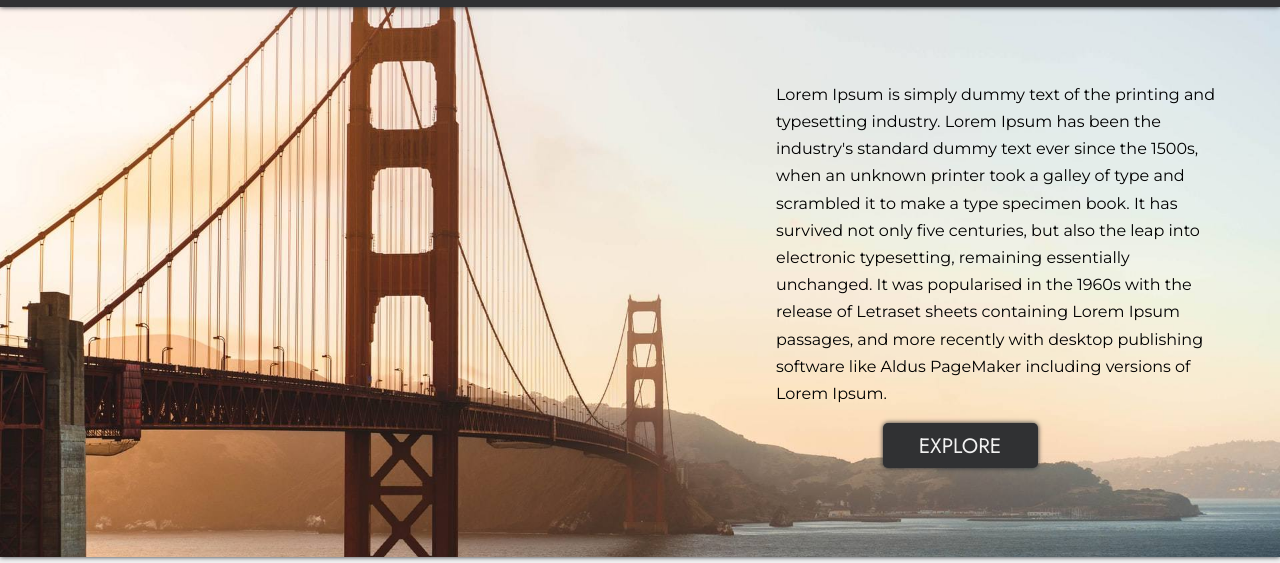
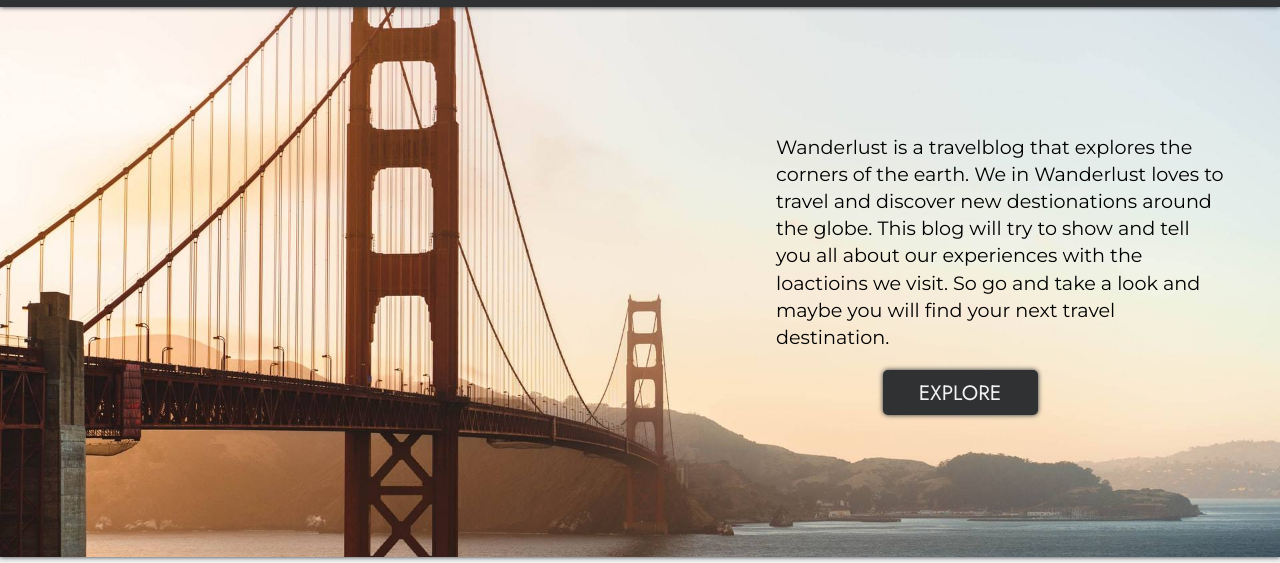
Before and after one commit to martinbolsnes/projectExam1, a plain HTML site: page index.html in a window 1280 px wide. Shown: the part 73-636 px from the top of the page. Drawn offline with Linux system fonts and the light colour scheme; no server answers.

Commit message:
changed paragraph text

```diff
--- a/index.html
+++ b/index.html
@@ -26,13 +26,11 @@
     <main>
         <section class="heroSection">
             <div class="heroBtn__container">
-                <p class="aboutParagraph">Lorem Ipsum is simply dummy text of the printing and typesetting industry.
-                    Lorem Ipsum has been the industry's standard dummy text ever since the 1500s,
-                    when an unknown printer took a galley of type and scrambled it to make a type
-                    specimen book. It has survived not only five centuries, but also the leap into
-                    electronic typesetting, remaining essentially unchanged. It was popularised in the 1960s
-                    with the release of Letraset sheets containing Lorem Ipsum passages, and more recently with
-                    desktop publishing software like Aldus PageMaker including versions of Lorem Ipsum.</p>
+                <p class="aboutParagraph">Wanderlust is a travelblog that explores the corners
+                    of the earth. We in Wanderlust loves to travel and discover new destionations around
+                    the globe. This blog will try to show and tell you all about our experiences with the loactioins
+                    we visit. So go and take a look and maybe you will find your next travel destination.
+                </p>
             <form method="get" action="explore.html">
                 <button type="submit" class="heroBtn">EXPLORE</button>
             </form>
--- a/partials/home.css
+++ b/partials/home.css
@@ -78,6 +78,7 @@ main {
   justify-content: center;
   font-family: 'Montserrat', sans-serif;
   line-height: 1.7rem;
+  font-size: 1.2rem;
 }
 
 .latestPosts__heading {
```
